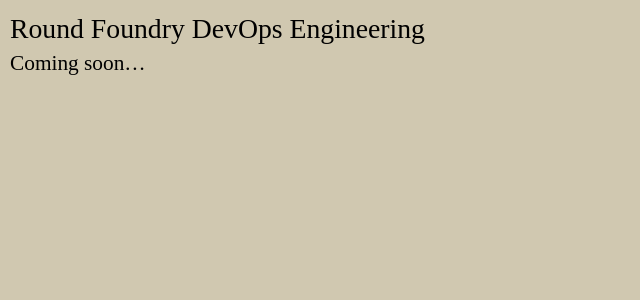
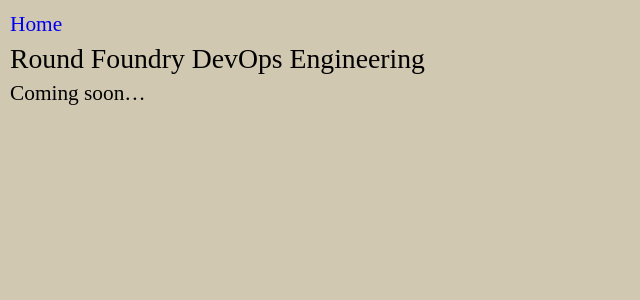
Before and after one commit to roundfoundry/roundfoundry.github.io, a Jekyll site: the page built from index.md, in a window 1280 px wide. Shown: the top 300 px of the page, without its empty margins (0-640 px from the left). Built offline with Jekyll 4.4.1, drawn with Linux system fonts in a browser that asks for light colours; some web fonts are replaced.

Commit message:
Adding site nav

```diff
--- /dev/null
+++ b/_data/nav.yaml
@@ -0,0 +1,5 @@
+- title: Home
+  slug: /
+
+# - title: About
+#   slug: about/
--- /dev/null
+++ b/_includes/nav.html
@@ -0,0 +1,7 @@
+<nav>
+  <ul>
+  {% for item in site.data.nav
+    %}<li>{% include sitelink.html title=item.title link=item.slug %}</li>{%
+  endfor %}
+</ul>
+</nav>
--- /dev/null
+++ b/_includes/sitelink.html
@@ -0,0 +1 @@
+<a href="{{ include.link | prepend:site.baseurl }}">{{ include.title }}</a>
--- a/_layouts/base.html
+++ b/_layouts/base.html
@@ -7,6 +7,7 @@
     <link rel="stylesheet" href="{{'/css/site.css' | prepend:site.baseurl}}">
   </head>
   <body>
+    {% include nav.html %}
     {{ content }}
   </body>
 </html>
--- a/_sass/layout.scss
+++ b/_sass/layout.scss
@@ -1,4 +1,4 @@
-main {
+body {
   padding: 10px;
 }
 
--- /dev/null
+++ b/_sass/nav.scss
@@ -0,0 +1,12 @@
+nav {
+  li {
+    display: inline-block;
+    width: 60px;
+  }
+  a {
+    text-decoration: none;
+    &:hover {
+      text-decoration: underline;
+    }
+  }
+}
--- a/css/site.scss
+++ b/css/site.scss
@@ -9,3 +9,4 @@ $mobile-max: "640px";
 @import 'type.scss';
 @import 'layout.scss';
 @import 'visual.scss';
+@import 'nav.scss';
--- a/index.md
+++ b/index.md
@@ -1,6 +1,7 @@
 ---
 title: Round Foundry DevOps Engineering
 layout: page
+permalink: /
 ---
 
 {% include title.html title="Round Foundry" subtitle="DevOps Engineering" %}
```
